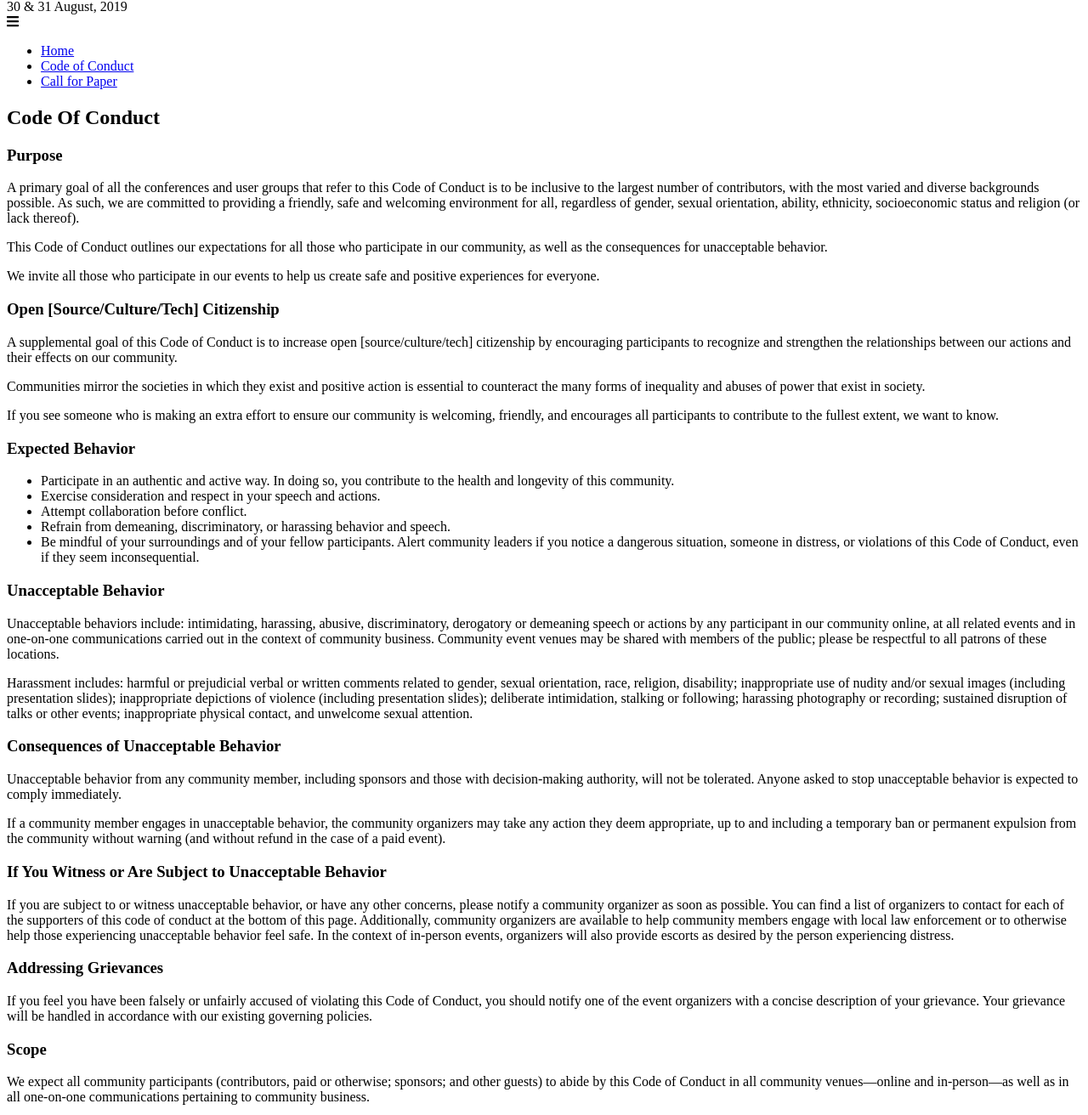
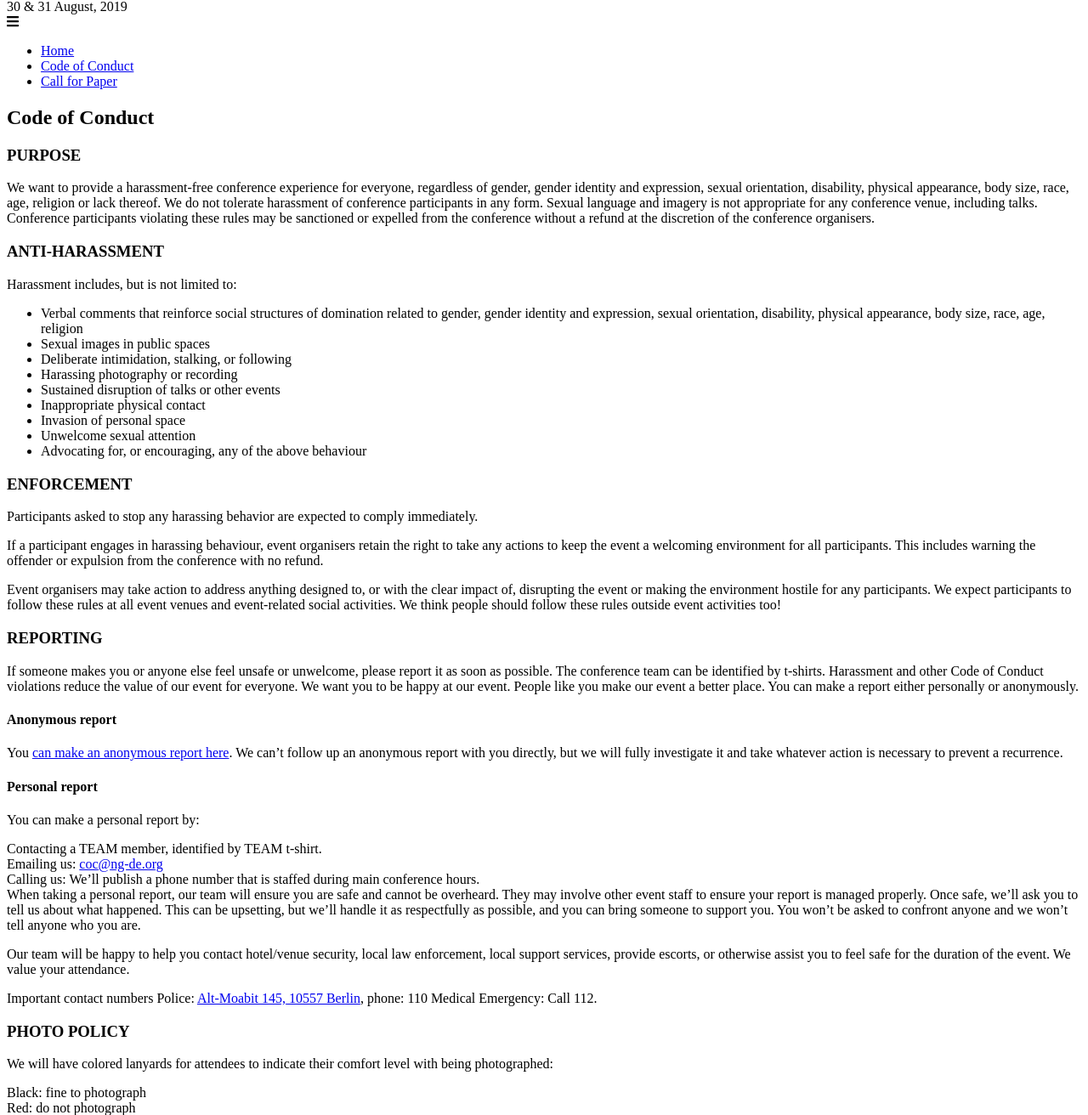
Before and after one commit to ngdeconf/ng-de.org, a Jekyll site: the page built from code-of-conduct/index.md, in a window 1280 px wide and 1400 px high, scrolled down 264 px, cut to the strip 88-1400 px from the top of the window. Shown: the whole strip at 85% size. Built offline with Jekyll 4.4.1, drawn with Linux system fonts in a browser that asks for light colours; nearby versions of some CDN libraries; our own code applies the rules of GitHub Pages for plain Markdown files; some of the changed text lies outside the part shown.

Commit message:
update code of conduct
based on the feedback we got from our mentors we changed the code of conduct to a more fitting version. We are heavily insopired by the code of conduct of JSConfEU

```diff
--- a/code-of-conduct/index.md
+++ b/code-of-conduct/index.md
@@ -1,48 +1,78 @@
 ---
 layout: default
 ---
-## Code Of Conduct
-### Purpose
-A primary goal of all the conferences and user groups that refer to this Code of Conduct is to be inclusive to the largest number of contributors, with the most varied and diverse backgrounds possible. As such, we are committed to providing a friendly, safe and welcoming environment for all, regardless of gender, sexual orientation, ability, ethnicity, socioeconomic status and religion (or lack thereof).
+## Code of Conduct
+### PURPOSE
 
-This Code of Conduct outlines our expectations for all those who participate in our community, as well as the consequences for unacceptable behavior.
+We want to provide a harassment-free conference experience for everyone, regardless of gender, gender identity and expression, sexual orientation, disability, physical appearance, body size, race, age, religion or lack thereof. We do not tolerate harassment of conference participants in any form. Sexual language and imagery is not appropriate for any conference venue, including talks. Conference participants violating these rules may be sanctioned or expelled from the conference without a refund at the discretion of the conference organisers.
 
-We invite all those who participate in our events to help us create safe and positive experiences for everyone.
+### ANTI-HARASSMENT
 
-### Open [Source/Culture/Tech] Citizenship
-A supplemental goal of this Code of Conduct is to increase open [source/culture/tech] citizenship by encouraging participants to recognize and strengthen the relationships between our actions and their effects on our community.
+Harassment includes, but is not limited to:
 
-Communities mirror the societies in which they exist and positive action is essential to counteract the many forms of inequality and abuses of power that exist in society.
+* Verbal comments that reinforce social structures of domination related to gender, gender identity and expression, sexual orientation, disability, physical appearance, body size, race, age, religion
+* Sexual images in public spaces
+* Deliberate intimidation, stalking, or following
+* Harassing photography or recording
+* Sustained disruption of talks or other events
+* Inappropriate physical contact
+* Invasion of personal space
+* Unwelcome sexual attention
+* Advocating for, or encouraging, any of the above behaviour
 
-If you see someone who is making an extra effort to ensure our community is welcoming, friendly, and encourages all participants to contribute to the fullest extent, we want to know.
+### ENFORCEMENT
 
-### Expected Behavior
-- Participate in an authentic and active way. In doing so, you contribute to the health and longevity of this community.
-- Exercise consideration and respect in your speech and actions.
-- Attempt collaboration before conflict.
-- Refrain from demeaning, discriminatory, or harassing behavior and speech.
-- Be mindful of your surroundings and of your fellow participants. Alert community leaders if you notice a dangerous situation, someone in distress, or violations of this Code of Conduct, even if they seem inconsequential.
+Participants asked to stop any harassing behavior are expected to comply immediately.
 
-### Unacceptable Behavior
-Unacceptable behaviors include: intimidating, harassing, abusive, discriminatory, derogatory or demeaning speech or actions by any participant in our community online, at all related events and in one-on-one communications carried out in the context of community business. Community event venues may be shared with members of the public; please be respectful to all patrons of these locations.
+If a participant engages in harassing behaviour, event organisers retain the right to take any actions to keep the event a welcoming environment for all participants. This includes warning the offender or expulsion from the conference with no refund.
 
-Harassment includes: harmful or prejudicial verbal or written comments related to gender, sexual orientation, race, religion, disability; inappropriate use of nudity and/or sexual images (including presentation slides); inappropriate depictions of violence (including presentation slides); deliberate intimidation, stalking or following; harassing photography or recording; sustained disruption of talks or other events; inappropriate physical contact, and unwelcome sexual attention.
+Event organisers may take action to address anything designed to, or with the clear impact of, disrupting the event or making the environment hostile for any participants. We expect participants to follow these rules at all event venues and event-related social activities. We think people should follow these rules outside event activities too!
 
-### Consequences of Unacceptable Behavior
-Unacceptable behavior from any community member, including sponsors and those with decision-making authority, will not be tolerated. Anyone asked to stop unacceptable behavior is expected to comply immediately.
+### REPORTING
 
-If a community member engages in unacceptable behavior, the community organizers may take any action they deem appropriate, up to and including a temporary ban or permanent expulsion from the community without warning (and without refund in the case of a paid event).
+If someone makes you or anyone else feel unsafe or unwelcome, please report it as soon as possible. The conference team can be identified by t-shirts. Harassment and other Code of Conduct violations reduce the value of our event for everyone. We want you to be happy at our event. People like you make our event a better place. You can make a report either personally or anonymously.
 
-### If You Witness or Are Subject to Unacceptable Behavior
-If you are subject to or witness unacceptable behavior, or have any other concerns, please notify a community organizer as soon as possible. You can find a list of organizers to contact for each of the supporters of this code of conduct at the bottom of this page. Additionally, community organizers are available to help community members engage with local law enforcement or to otherwise help those experiencing unacceptable behavior feel safe. In the context of in-person events, organizers will also provide escorts as desired by the person experiencing distress.
+#### Anonymous report
 
-### Addressing Grievances
-If you feel you have been falsely or unfairly accused of violating this Code of Conduct, you should notify one of the event organizers with a concise description of your grievance. Your grievance will be handled in accordance with our existing governing policies.
+You [can make an anonymous report here](https://docs.google.com/forms/d/e/1FAIpQLSf09UWQ8WJVoE4X84buLHd26O37SMC-PFRoCFHSFdfCVJz8gw/viewform). We can’t follow up an anonymous report with you directly, but we will fully investigate it and take whatever action is necessary to prevent a recurrence.
 
-### Scope
-We expect all community participants (contributors, paid or otherwise; sponsors; and other guests) to abide by this Code of Conduct in all community venues—online and in-person—as well as in all one-on-one communications pertaining to community business.
+#### Personal report
 
-### License and attribution
-Berlin Code of Conduct is distributed under a [Creative Commons Attribution-ShareAlike 4.0 International (CC BY-SA 4.0)](https://creativecommons.org/licenses/by-sa/4.0/) license. It is based on [the pdx.rb code of conduct](https://pdxruby.org/codeofconduct).
+You can make a personal report by:
 
-You find more information about this Code of Conduct at [https://berlincodeofconduct.org/]().
+Contacting a TEAM member, identified by TEAM t-shirt.
+Emailing us: [coc@ng-de.org](mailto:coc@ng-de.org)
+Calling us: We’ll publish a phone number that is staffed during main conference hours.
+When taking a personal report, our team will ensure you are safe and cannot be overheard. They may involve other event staff to ensure your report is managed properly. Once safe, we’ll ask you to tell us about what happened. This can be upsetting, but we’ll handle it as respectfully as possible, and you can bring someone to support you. You won’t be asked to confront anyone and we won’t tell anyone who you are.
+
+Our team will be happy to help you contact hotel/venue security, local law enforcement, local support services, provide escorts, or otherwise assist you to feel safe for the duration of the event. We value your attendance.
+
+Important contact numbers
+Police: [Alt-Moabit 145, 10557 Berlin](https://goo.gl/maps/Ty5NpQbTULM2), phone: 110
+Medical Emergency: Call 112.
+
+### PHOTO POLICY
+
+We will have colored lanyards for attendees to indicate their comfort level with being photographed:
+
+Black: fine to photograph
+Red: do not photograph
+In case of any doubt, please ask before taking photographs of attendees, speakers or team members.
+
+### INCLUSIVE LANGUAGE
+
+In our commitment to a harassment-free and inclusive environment we strongly believe it’s important to pay attention to harmful language patterns.
+
+#### Ableism
+
+Words like “crazy”, “dumb”, “insane” or “lame” are examples of ableist language, devaluating people who have physical or mental disabilities. Its appearance often stems not from any intentional desire to offend, but from our innate sense of what it means to be normal. These words can be avoided by using more fitting, clearer descriptions of what we want to communicate.
+
+#### Sexism
+
+Using gendered terms like “dude” or “guys” to address a mixed-gendered group of people contributes to furthering exclusion of underrepresented individuals. We strongly advise avoiding gendered pronouns as well as gendered terms.
+
+### ATTRIBUTION
+
+This Code of Conduct is based on [JSConf EU](https://2019.jsconf.eu/code-of-conduct/), [The Geek Feminism Wiki](http://geekfeminism.wikia.com/wiki/Conference_anti-harassment/Policy) and related sources.
+
+Last update: 14 Dec 2018
```
